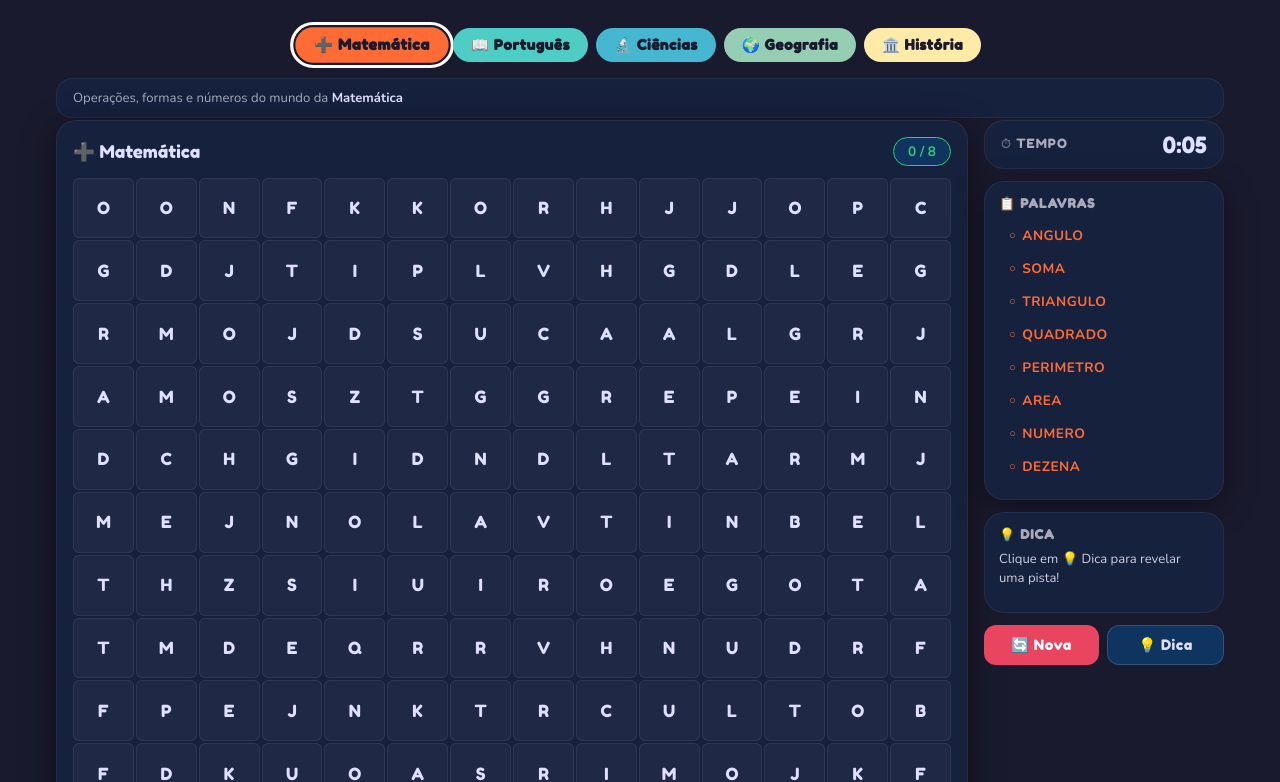
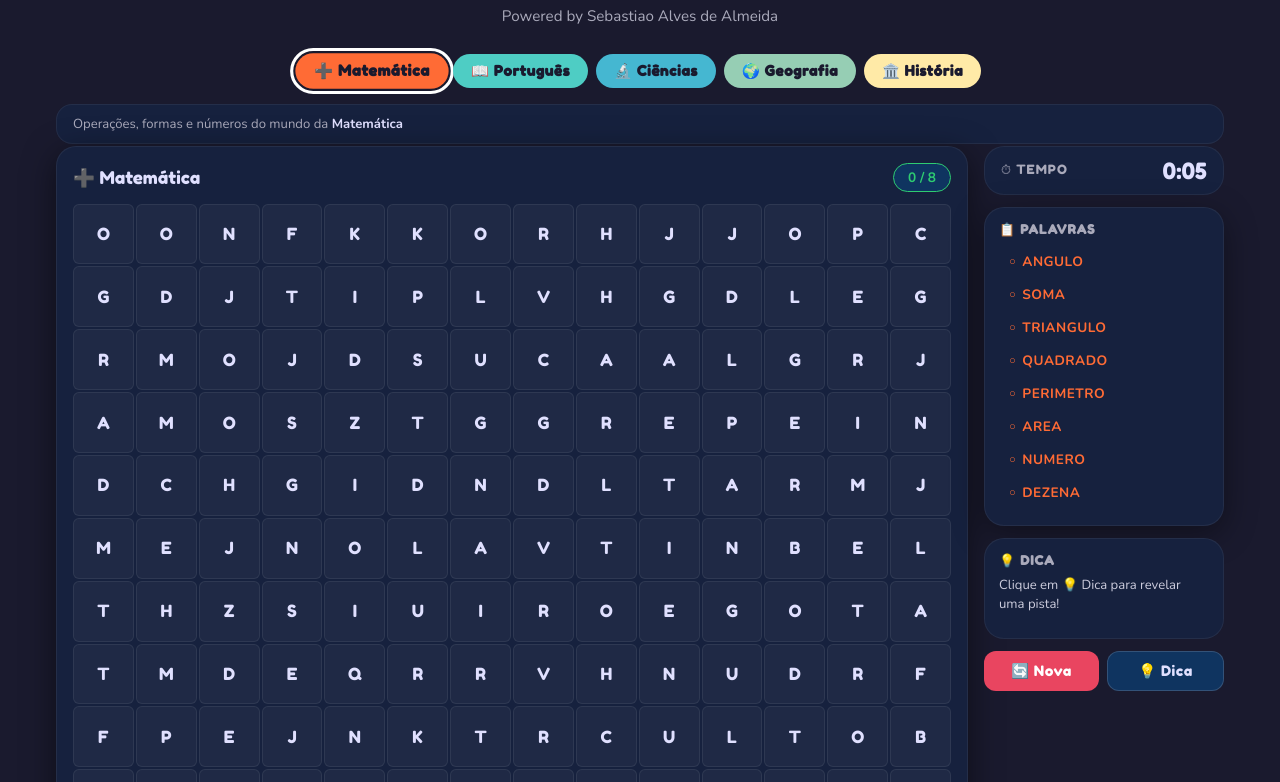
Before and after one commit to alvesdealmeida/ca-aPalavras, a plain HTML site: page index.html in a window 1280 px wide. Shown: the part 128-910 px from the top of the page. Drawn offline with nearby package versions, Linux system fonts and the light colour scheme.

Commit message:
Update index.html

```diff
--- a/index.html
+++ b/index.html
@@ -355,6 +355,7 @@
   <header>
     <h1>🔤 Caça-Palavras Educativo</h1>
     <p>Encontre as palavras escondidas e aprenda enquanto joga!</p>
+    <p>Powered by Sebastiao Alves de Almeida</p>
   </header>
 
   <div class="cat-bar" id="catBar"></div>
```
